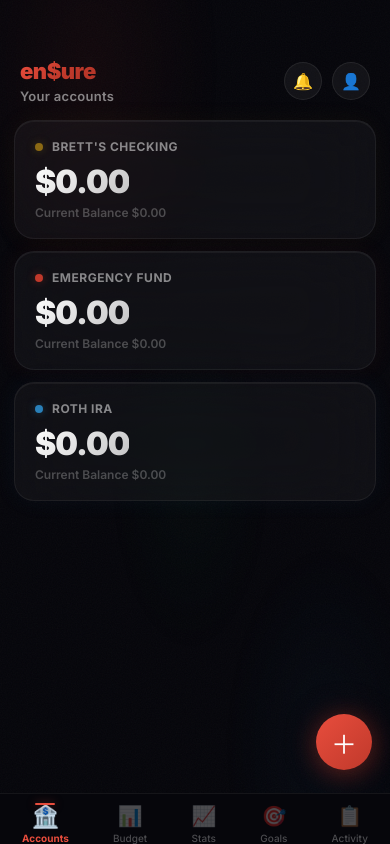
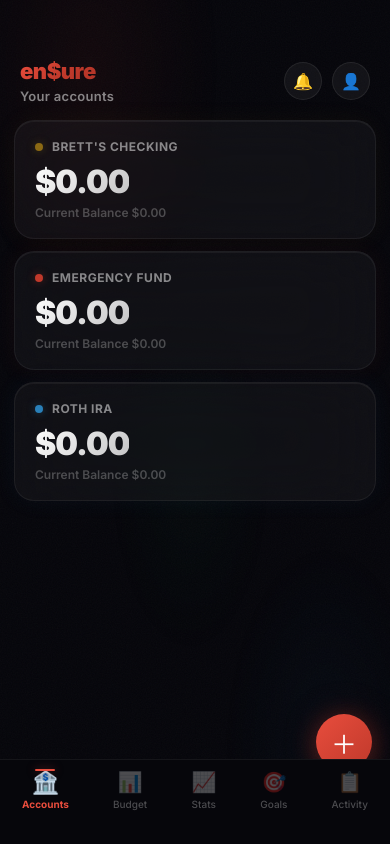
Before and after one commit to bretthigbee/budget-planner, a React (Vite) app: page / in a window 390 px wide. Built offline with nearby package versions, Linux system fonts and the light colour scheme.

Commit message:
fix: force nav bar to fill bottom edge on iPhone 16

```diff
--- a/src/App.jsx
+++ b/src/App.jsx
@@ -269,7 +269,9 @@ export default function App() {
     @keyframes pulseGlow{0%,100%{opacity:0.6}50%{opacity:1}}
     @keyframes shimmer{0%{background-position:-200% center}100%{background-position:200% center}}
     *{box-sizing:border-box;-webkit-tap-highlight-color:transparent;margin:0;padding:0}
-    html,body,#root{background:#06060B;height:100%;overflow:hidden}
+    html{background:#06060B;height:100%;overflow:hidden}
+    body{background:#06060B;height:100%;overflow:hidden;margin:0;padding:0;min-height:100vh;min-height:-webkit-fill-available}
+    #root{background:#06060B;height:100%;min-height:100vh;min-height:-webkit-fill-available}
     ::-webkit-scrollbar{display:none}
     input,select{-webkit-appearance:none}
     input:focus,select:focus{outline:none;border-color:rgba(192,57,43,0.5)!important;box-shadow:0 0 0 3px rgba(192,57,43,0.15), 0 0 20px rgba(192,57,43,0.1)!important}
@@ -297,7 +299,7 @@ export default function App() {
     redBtn:  {background:"linear-gradient(135deg,#E84D3D 0%,#C0392B 100%)",color:"#fff",border:"none",borderRadius:14,padding:15,fontWeight:700,fontSize:15,cursor:"pointer",width:"100%",fontFamily:"inherit",boxShadow:"0 4px 20px rgba(192,57,43,0.3)",transition:"transform 0.15s, box-shadow 0.15s"},
     greenBtn:{background:"linear-gradient(135deg,#2ECC71 0%,#27AE60 100%)",color:"#fff",border:"none",borderRadius:14,padding:15,fontWeight:700,fontSize:15,cursor:"pointer",width:"100%",fontFamily:"inherit",boxShadow:"0 4px 20px rgba(39,174,96,0.3)",transition:"transform 0.15s, box-shadow 0.15s"},
     ghostBtn:{background:"rgba(255,255,255,0.04)",color:"rgba(255,255,255,0.5)",border:"1px solid rgba(255,255,255,0.08)",borderRadius:14,padding:15,fontWeight:600,fontSize:14,cursor:"pointer",width:"100%",fontFamily:"inherit",transition:"all 0.2s"},
-    bnav:    {position:"fixed",bottom:0,left:0,right:0,background:"#06060B",borderTop:"1px solid rgba(255,255,255,0.06)",display:"flex",justifyContent:"space-around",paddingBottom:"env(safe-area-inset-bottom,0px)",paddingTop:10,zIndex:50},
+    bnav:    {position:"fixed",bottom:0,left:0,right:0,background:"#06060B",borderTop:"1px solid rgba(255,255,255,0.06)",display:"flex",justifyContent:"space-around",paddingTop:10,paddingBottom:34,zIndex:50},
     nb:      (a)=>({background:"none",border:"none",display:"flex",flexDirection:"column",alignItems:"center",gap:4,color:a?"#E84D3D":"rgba(255,255,255,0.28)",fontSize:10,fontWeight:a?700:500,cursor:"pointer",padding:"0 8px",fontFamily:"inherit",transition:"color 0.2s",position:"relative"}),
     overlay: {position:"fixed",inset:0,background:"rgba(0,0,0,0.7)",zIndex:100,display:"flex",alignItems:"flex-end",animation:"fadeIn 0.2s ease",backdropFilter:"blur(4px)"},
     sheet:   {background:"#0e0e14",borderRadius:"24px 24px 0 0",width:"100%",animation:"sheetUp 0.32s cubic-bezier(.16,1,.3,1)",maxHeight:"92vh",overflowY:"auto",paddingBottom:"env(safe-area-inset-bottom,20px)",border:"1px solid rgba(255,255,255,0.06)",borderBottom:"none",boxShadow:"0 -10px 40px rgba(0,0,0,0.3)"},
```
